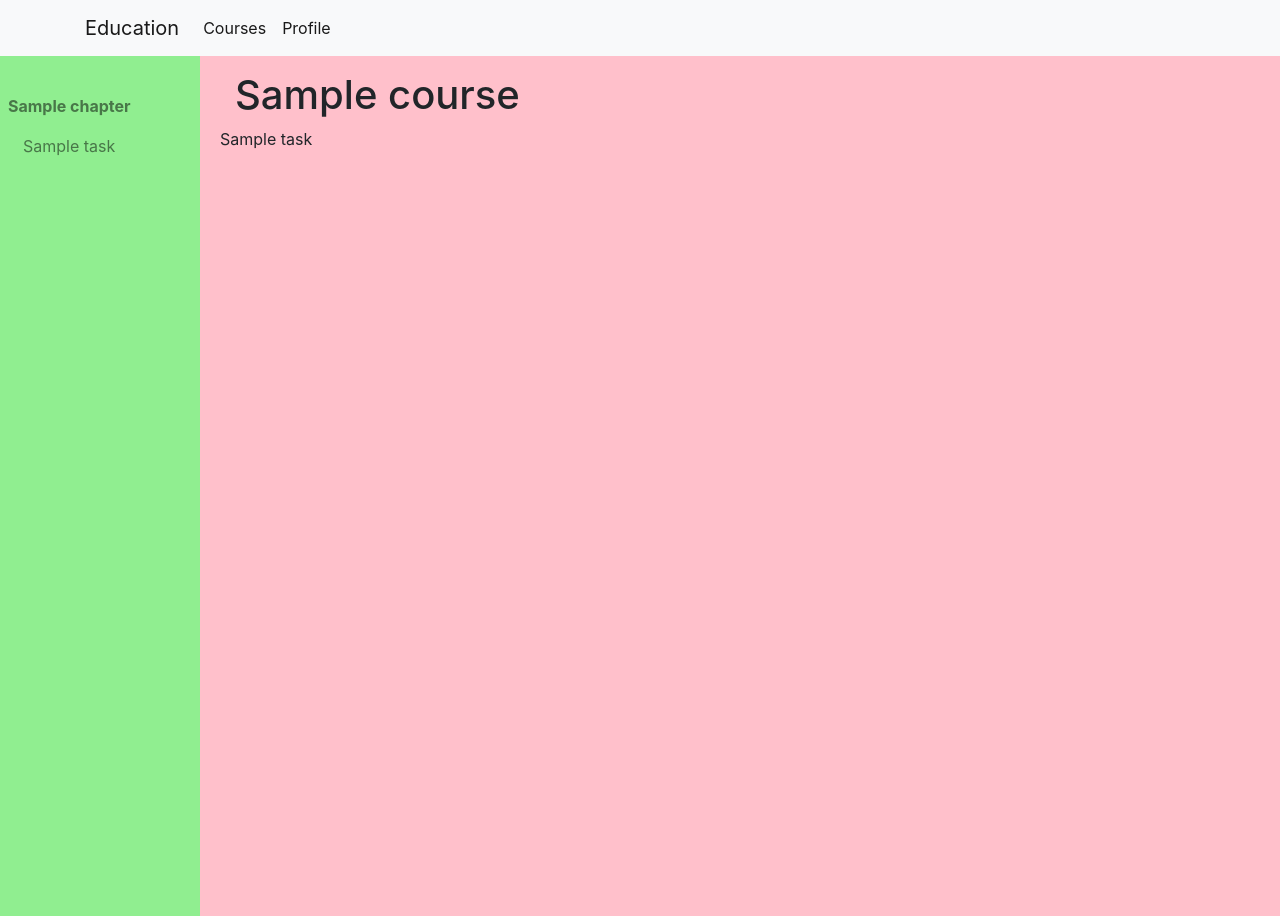
After one commit to sharudin-daniel/education, a Django app: template templates/task.html in a window 1280 px wide. The commit adds this page. Run offline with Django 4.2, Linux system fonts and the light colour scheme; the template is opened without the code that fills it: most values are stand-ins (such as "Sample title", 1, 10 or a date in 2020); some libraries are stand-ins or nearby versions.

Commit message:
Содержание курса, подготовка отображения заданий

```diff
--- a/core/urls.py
+++ b/core/urls.py
@@ -6,4 +6,6 @@ from . import views
 urlpatterns = [
     path("course-index/", views.course_index, name="course_index"),
     path("course-detail/<int:pk>/", views.course_detail, name="course_detail"),
+    path("course-enrollment/<int:pk>/", views.course_enrollment, name="course_enrollment"),
+    path("task/<int:pk>/", views.task, name="task"),
 ]
--- /dev/null
+++ b/static/style.css
@@ -0,0 +1,24 @@
+body {
+  background-color: pink;
+}
+
+.content-container {
+    position: fixed;
+    left: 220px;
+    margin: 15px;
+}
+
+@media (min-width:992px) {
+  .vertical-nav {
+      position: fixed;
+      top: 56px;
+      left: 0;
+      width: 200px;
+      height: 100%;
+      background-color: lightgreen;
+      color: white;
+      overflow-y: auto;
+      padding-top: 30px;
+
+    }
+}
--- /dev/null
+++ b/templates/base_course.html
@@ -0,0 +1,29 @@
+{% extends "base.html" %}
+{% load static %}
+{% block page_content %}
+    <link rel="stylesheet" href="/static/style.css">
+
+<div class="content-container">
+    <h1>{{ course.title }}</h1>
+    {% block page_course_content %}{% endblock %}
+</div>
+
+<nav class="navbar navbar-expand-lg navbar-light">
+
+  <div class="collapse navbar-collapse" id="navbarSupportedContent">
+    <ul class="navbar-nav mr-auto flex-column vertical-nav">
+        {% for chapter in course.chapter_set.all %}
+                  <li class="nav-item">
+                    <a class="nav-link" style="font-weight: bold;" href="{% url 'course_enrollment' course.pk %}">{{ chapter.title }}</a>
+                  </li>
+                {% for task in chapter.task_set.all %}
+                  <li class="nav-item">
+                    <a class="nav-link" style="margin-left: 15px;" href="{% url 'task' task.pk %}">{{ task.title }}</a>
+                  </li>
+                {% endfor %}
+        {% endfor %}
+    </ul>
+  </div>
+</nav>
+
+{% endblock %}
--- /dev/null
+++ b/templates/task.html
@@ -0,0 +1,9 @@
+{% extends "base_course.html" %}
+{% load static %}
+{% block page_course_content %}
+<div class="row">
+    <div>
+    {{ task.title }}
+    </div>
+</div>
+{% endblock %}
```
Also changed, not shown: core/views.py (+18 -1 lines), templates/course_detail.html (+9 -0 lines), templates/course_enrollment.html (added, +9 -0 lines).
